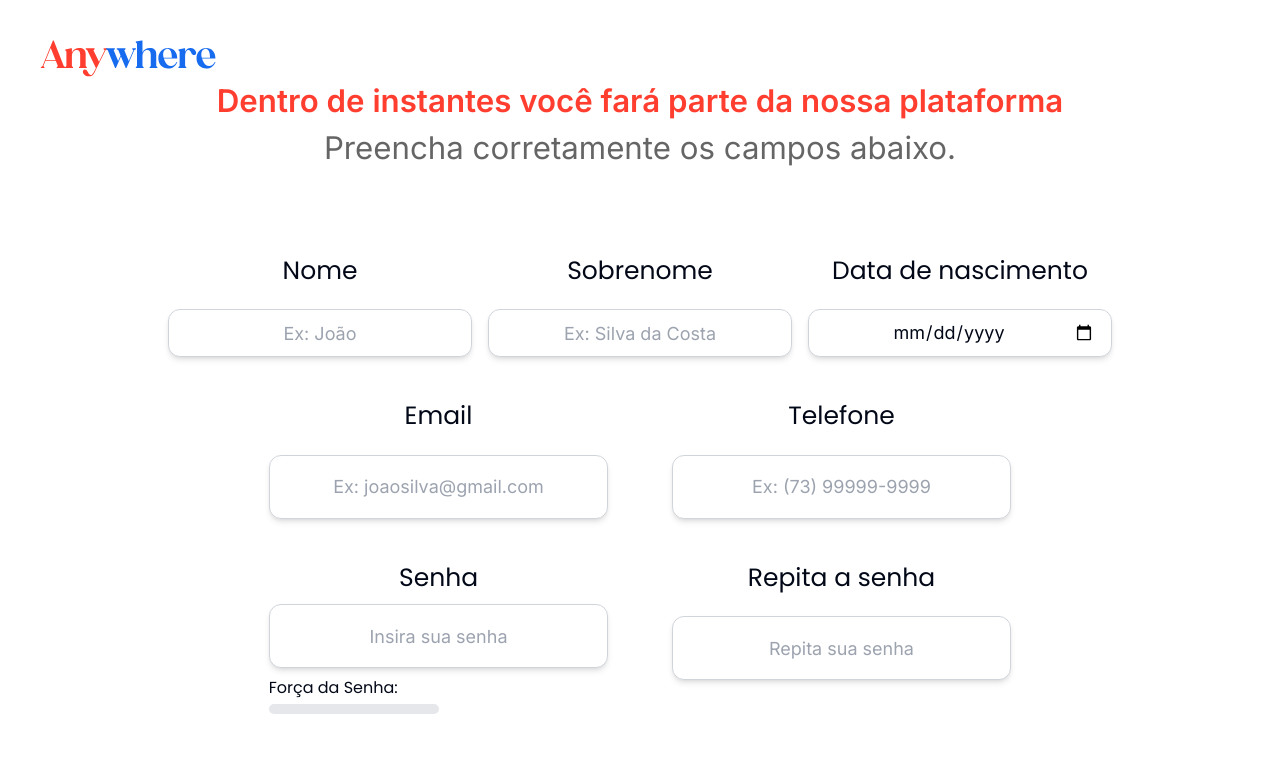
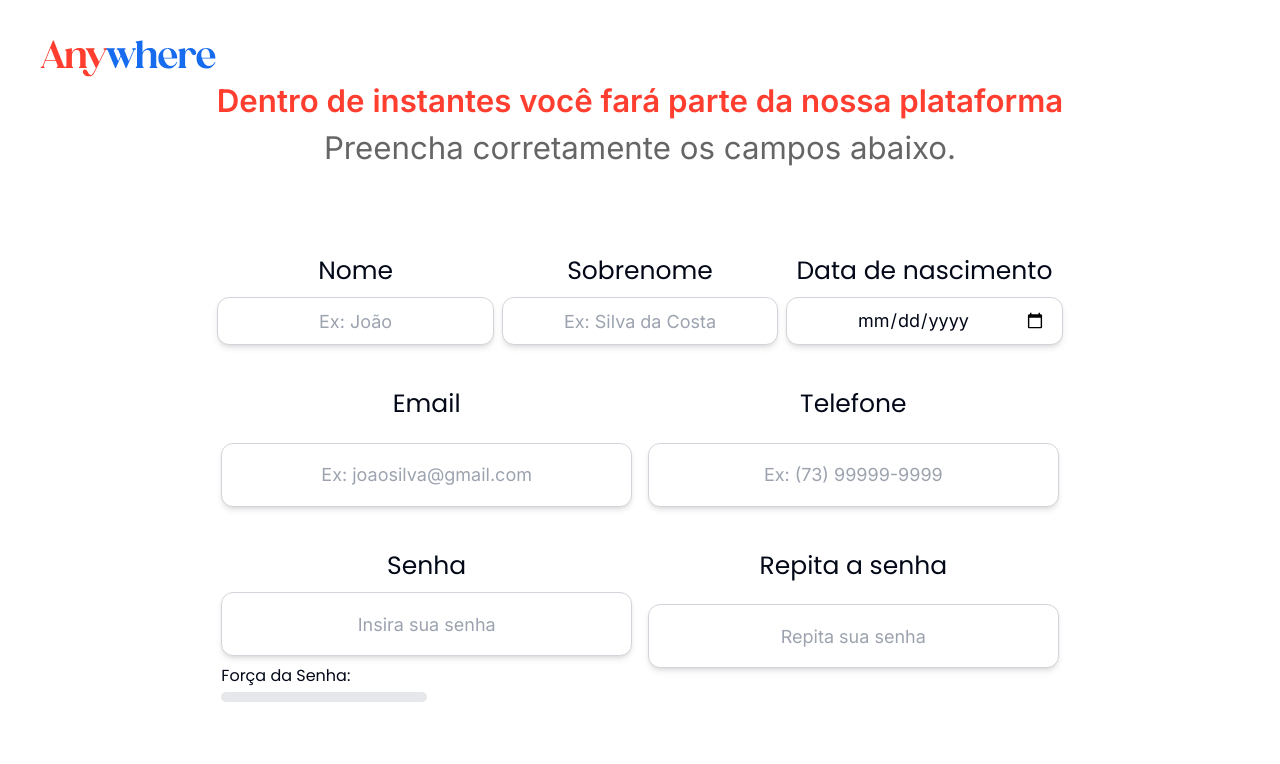
Before and after one commit to NicolasXs/AnyWhere_Front, a React (Vite) app: page /registro in a window 1280 px wide. Shown: the top 764 px of the page. Built offline with nearby package versions, Linux system fonts and the light colour scheme.

Commit message:
fix: adjusting alignment

```diff
--- a/src/pages/UserRegister/UserRegister.tsx
+++ b/src/pages/UserRegister/UserRegister.tsx
@@ -170,9 +170,9 @@ export default function UserRegister() {
       </div>
 
       <form className="formInputsUser mt-10 md:mt-20" onSubmit={handleSubmit}>
-        <div className="flex justify-center items-start flex-wrap">
-          <div className="mt-10 md:mt-0 text-center w-full sm:w-1/2 md:w-1/4 px-2">
-            <p className="text-2xl mb-5 font-[Poppins]">Nome</p>
+        <div className="flex justify-center items-start flex-wrap w-full md:w-4/6 mx-auto">
+          <div className="mt-4 md:mt-0 text-center w-full sm:w-1/2 md:w-1/3 px-1">
+            <p className="text-2xl mb-2 font-[Poppins] w-full">Nome</p>
             <input
               name="name"
               value={formData.name}
@@ -184,8 +184,8 @@ export default function UserRegister() {
             />
             {errors.name && <div className="text-red-500">{errors.name}</div>}
           </div>
-          <div className="mt-10 md:mt-0 text-center w-full sm:w-1/2 md:w-1/4 px-2">
-            <p className="text-2xl mb-5 font-[Poppins]">Sobrenome</p>
+          <div className="mt-4 md:mt-0 text-center w-full sm:w-1/2 md:w-1/3 px-1">
+            <p className="text-2xl mb-2 font-[Poppins] w-full">Sobrenome</p>
             <input
               name="lastname"
               value={formData.lastname}
@@ -197,8 +197,8 @@ export default function UserRegister() {
             />
             {errors.lastname && <div className="text-red-500">{errors.lastname}</div>}
           </div>
-          <div className="mt-10 md:mt-0 text-center w-full sm:w-1/2 md:w-1/4 px-2">
-            <p className="text-2xl mb-5 font-[Poppins]">Data de nascimento</p>
+          <div className="mt-4 md:mt-0 text-center w-full sm:w-1/2 md:w-1/3 px-1">
+            <p className="text-2xl mb-2 font-[Poppins] w-full">Data de nascimento</p>
             <input
               name="birthdate"
               value={formData.birthdate}
@@ -212,9 +212,9 @@ export default function UserRegister() {
           </div>
         </div>
 
-        <div className="flex justify-center items-start mt-10">
-          <div className="w-full md:w-4/6 flex justify-evenly">
-            <div className="text-center w-full sm:w-2/5 md:w-5/12 px-2">
+        <div className="flex justify-center items-start mt-10 w-full md:w-4/6 mx-auto">
+          <div className="w-full flex justify-evenly">
+            <div className="text-center w-full sm:w-2/5 md:w-1/2 px-2">
               <p className="text-2xl mb-5 font-[Poppins]">Email</p>
               <input
                 name="email"
@@ -227,7 +227,7 @@ export default function UserRegister() {
               />
               {errors.email && <div className="text-red-500">{errors.email}</div>}
             </div>
-            <div className="text-center w-full sm:w-2/5 md:w-5/12 px-2">
+            <div className="text-center w-full sm:w-2/5 md:w-1/2 px-2">
               <p className="text-2xl mb-5 font-[Poppins]">Telefone</p>
               <InputMask
                 mask="(99) 99999-9999"
@@ -243,9 +243,9 @@ export default function UserRegister() {
           </div>
         </div>
 
-        <div className="flex justify-center items-start mt-10">
-          <div className="w-full md:w-4/6 flex justify-evenly">
-            <div className="text-center w-full sm:w-2/5 md:w-5/12 px-2">
+        <div className="flex justify-center items-start mt-10 w-full md:w-4/6 mx-auto">
+          <div className="w-full flex justify-evenly">
+            <div className="text-center w-full sm:w-2/5 md:w-1/2 px-2">
               <p className="text-2xl mb-2 font-[Poppins]">Senha</p>
               <input
                 name="password"
@@ -269,7 +269,7 @@ export default function UserRegister() {
                 </div>
               </div>
             </div>
-            <div className="text-center w-full sm:w-2/5 md:w-5/12 px-2">
+            <div className="text-center w-full sm:w-2/5 md:w-1/2 px-2">
               <p className="text-2xl mb-5 font-[Poppins]">Repita a senha</p>
               <input
                 name="confirmPassword"
```
